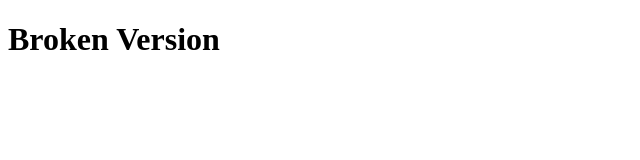
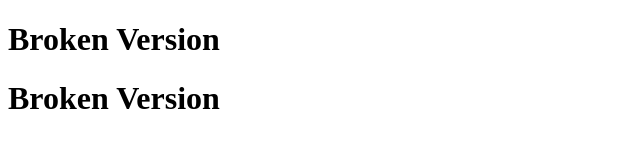
Before and after one commit to 9TaiLBeasT/cd-deploy-lab, a plain HTML site: page index.html in a window 1280 px wide. Shown: the whole page, without its empty margins (0-640 px from the left). Drawn offline with Linux system fonts and the light colour scheme.

Commit message:
deploy: 46738b2147e8c99163fe919cfd2b66d939a0c98c

```diff
--- a/index.html
+++ b/index.html
@@ -5,5 +5,6 @@
 </head>
 <body>
   <h1>Broken Version
+  <h1>Broken Version
 </body>
 </html>
```
